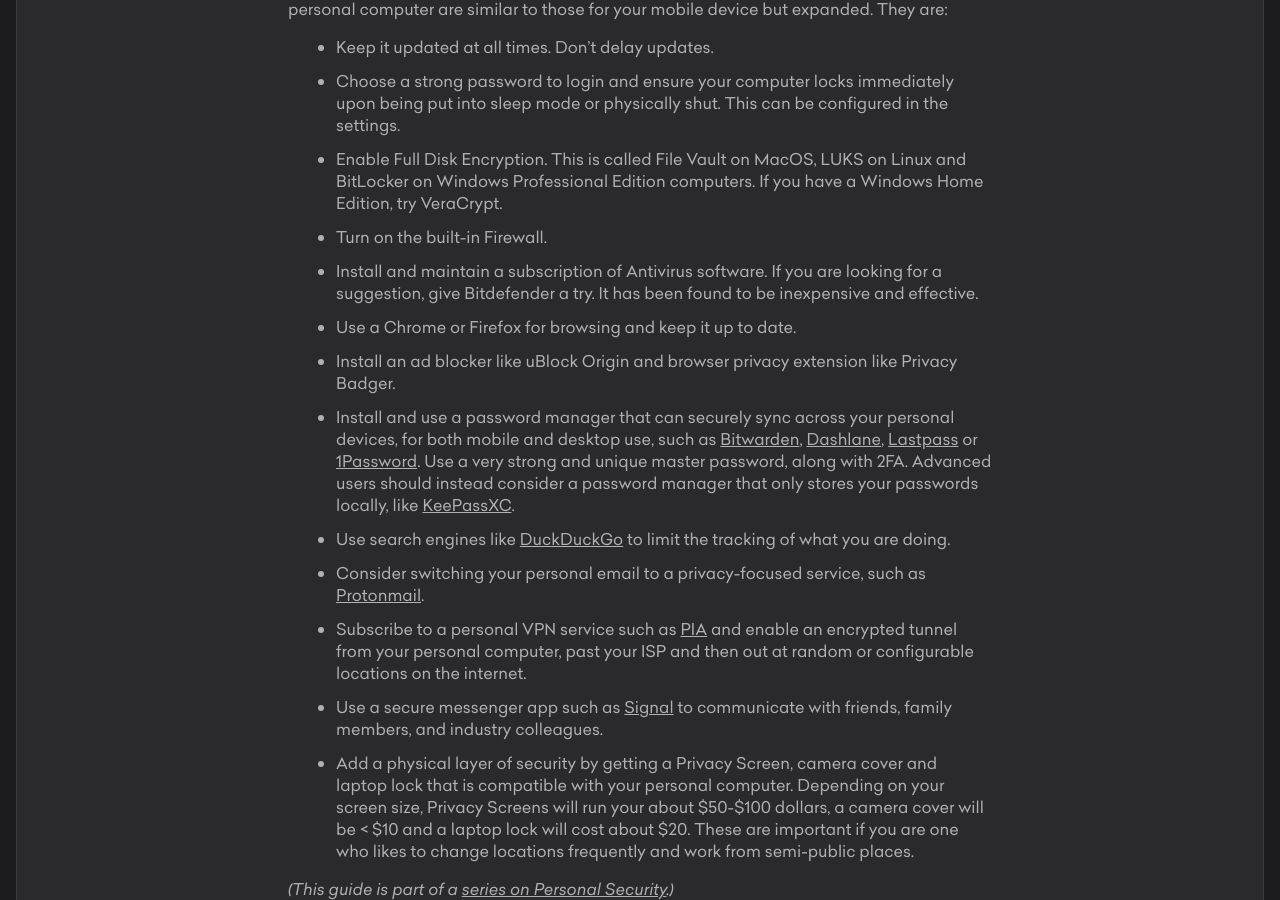
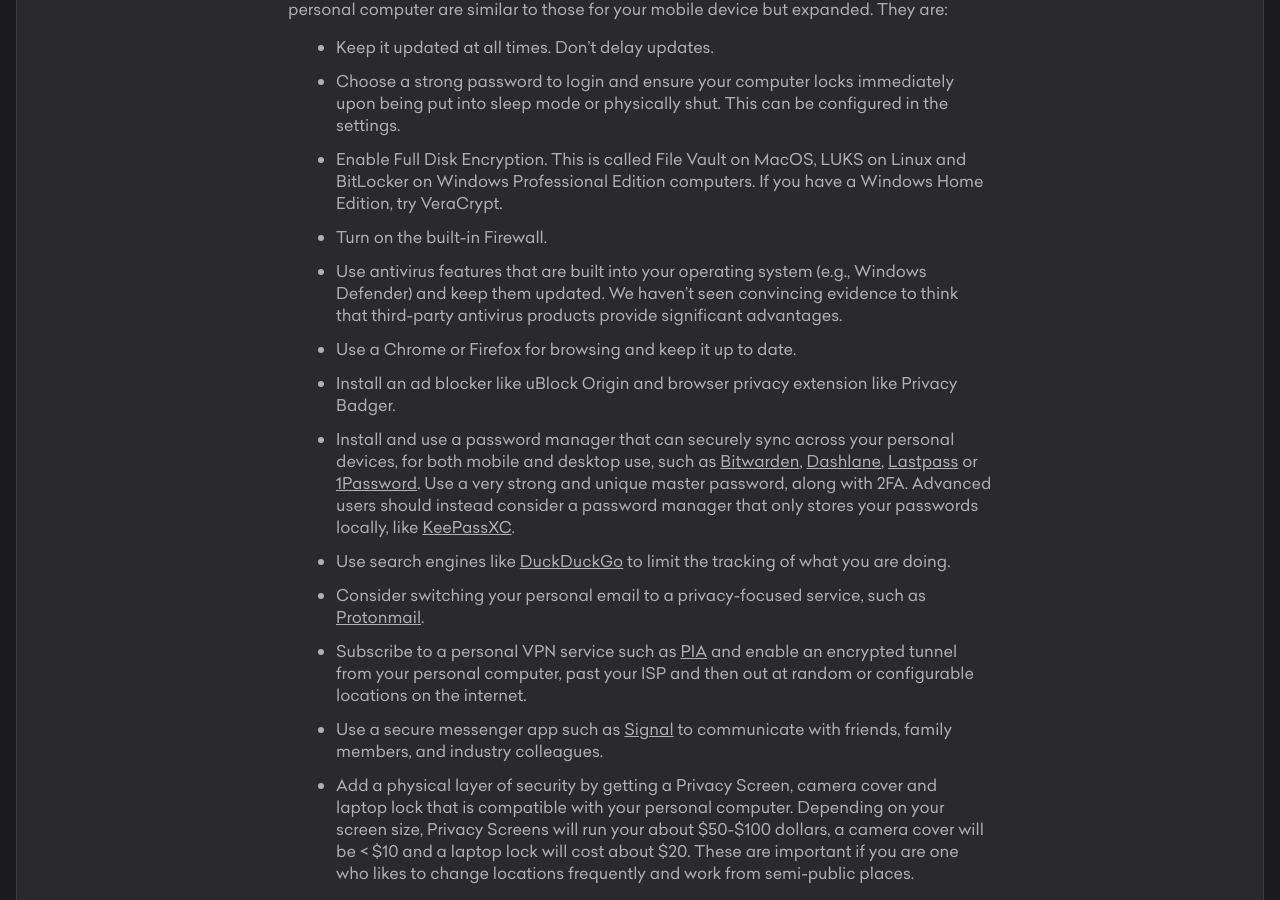
Before and after one commit to krakensecuritylabs/canisecure, a Jekyll site: the page built from _guides/personalcomputer.md, in a window 1280 px wide and 900 px high, scrolled down 351 px. Built offline with Jekyll 4.4.1, drawn with Linux system fonts in a browser that asks for light colours.

Commit message:
update AV recommendations, based on advice from cypherpunk-institute

```diff
--- a/_guides/personalcomputer.md
+++ b/_guides/personalcomputer.md
@@ -14,7 +14,7 @@
 
 -   Turn on the built-in Firewall.
 
--   Install and maintain a subscription of Antivirus software. If you are looking for a suggestion, give Bitdefender a try. It has been found to be inexpensive and effective.
+-   Use antivirus features that are built into your operating system (e.g., Windows Defender) and keep them updated. We haven't seen convincing evidence to think that third-party antivirus products provide significant advantages.
 
 -   Use a Chrome or Firefox for browsing and keep it up to date.
 
```
